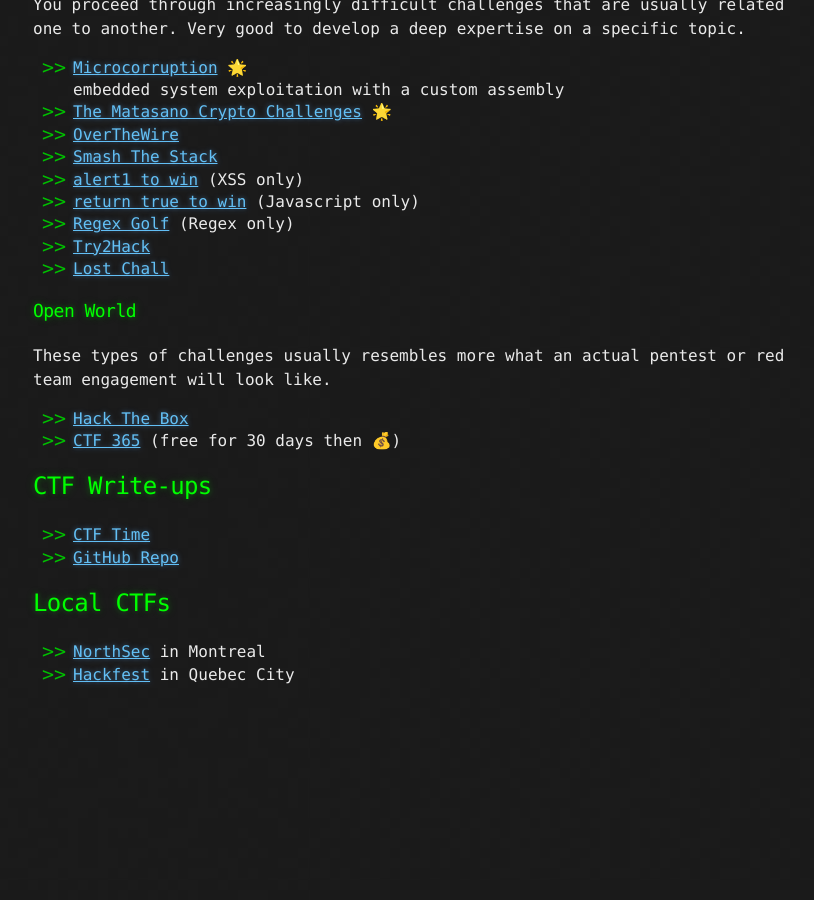
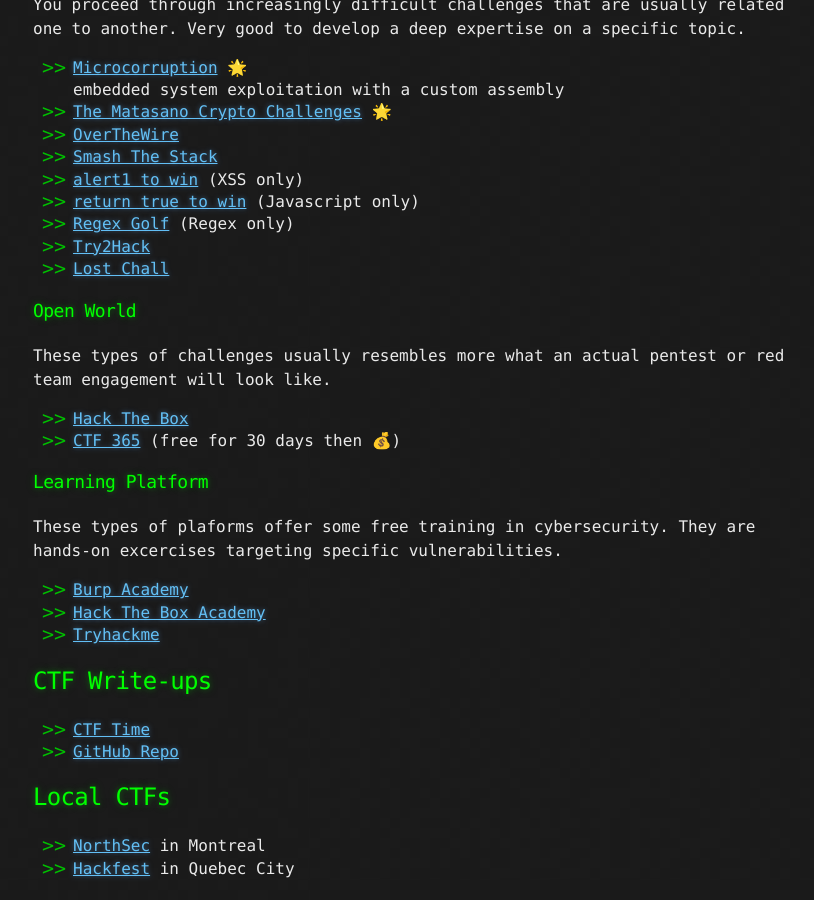
Before and after one commit to montrehack/montrehack.github.com, a Jekyll site: the page built from resources.md, in a window 1280 px wide and 900 px high, scrolled down 1249 px. Shown: the whole window, without its empty margins (223-1037 px from the left). Built offline with Jekyll 4.4.1, drawn with Linux system fonts in a browser that asks for light colours; emoji names are drawn with the system emoji font; before the commit the page ends 1955 px from its top, so only the background shows below that.

Commit message:
Adding new learning resources

```diff
--- a/resources.md
+++ b/resources.md
@@ -57,6 +57,13 @@ These types of challenges usually resembles more what an actual pentest or red t
 * [Hack The Box](https://www.hackthebox.eu/en)
 * [CTF 365](https://ctf365.com/) (free for 30 days then :moneybag:)
 
+### Learning Platform
+
+These types of plaforms offer some free training in cybersecurity. They are hands-on excercises targeting specific vulnerabilities.
+
+* [Burp Academy](https://portswigger.net/web-security)
+* [Hack The Box Academy](https://academy.hackthebox.com/)
+* [Tryhackme](https://tryhackme.com/)
 
 ## CTF Write-ups
 
```
